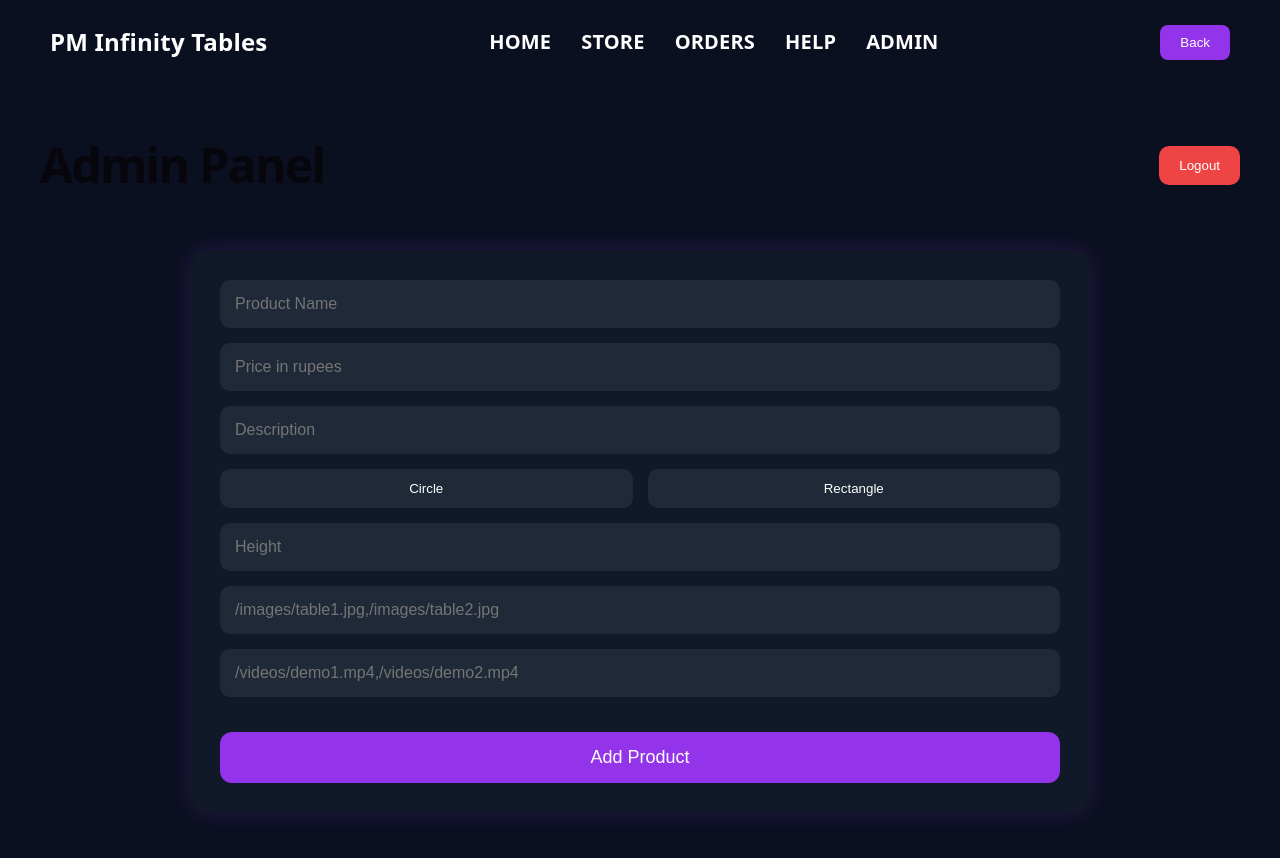
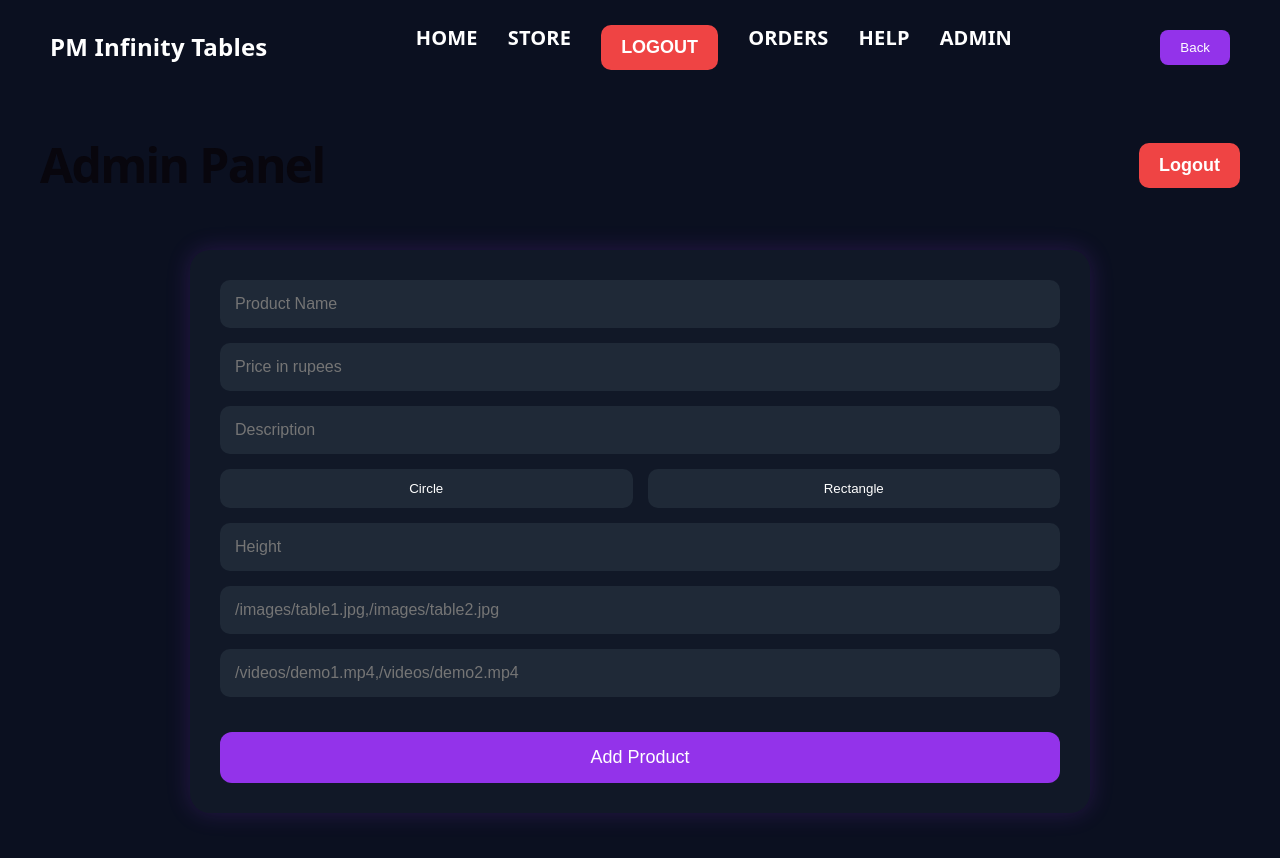
Before and after one commit to daredevilkk/my_business_web, a React (Vite) app: page /admin in a window 1280 px wide. Shown: the top 858 px of the page. Built offline with nearby package versions, Linux system fonts and the light colour scheme; sample sign-in values are in the browser's storage.

Commit message:
Added login logout and user authentication

```diff
--- a/src/components/Navbar.css
+++ b/src/components/Navbar.css
@@ -56,7 +56,20 @@
   color:rgb(147, 11, 185);
   cursor:pointer;
 }
+.logout-btn{
+  background:#9333ea;
+  color:white;
+  border:none;
+  padding:8px 16px;
+  border-radius:8px;
+  cursor:pointer;
+  font-size:18px;
+  font-weight:600;
+}
 
+.logout-btn:hover{
+  background:#7e22ce;
+}
 @media (max-width:768px){
 
   .navbar{
--- a/src/components/Navbar.jsx
+++ b/src/components/Navbar.jsx
@@ -2,8 +2,13 @@ import "./Navbar.css"
 import { useState } from "react";
 import { Link, useNavigate } from "react-router-dom";
 function Navbar() {
+  const logout = () => {
+  localStorage.removeItem("userId");
+  navigate("/login");
+};
   const navigate = useNavigate();
   const [open, setOpen] = useState(false);
+  const userId = localStorage.getItem("userId");
   return (
     <nav className="navbar">
   <div className="logo">
@@ -19,8 +24,24 @@ function Navbar() {
   <ul className={`nav-links ${open ? "show" : ""}`}>
     <li><Link to="/" onClick={() => setOpen(false)}>HOME</Link></li>
 <li><Link to="/store" onClick={() => setOpen(false)}>STORE</Link></li>
-{!localStorage.getItem("userId") && (
-  <li><Link to="/login">LOGIN</Link></li>
+{!userId ? (
+  <li>
+    <Link to="/login" onClick={() => setOpen(false)}>
+      LOGIN
+    </Link>
+  </li>
+) : (
+  <li>
+    <button
+      className="logout-btn"
+      onClick={() => {
+        logout();
+        setOpen(false);
+      }}
+    >
+      LOGOUT
+    </button>
+  </li>
 )}
 <li><Link to="/orders" onClick={() => setOpen(false)}>ORDERS</Link></li>
 <li><Link to="/help" onClick={() => setOpen(false)}>HELP</Link></li>
```
